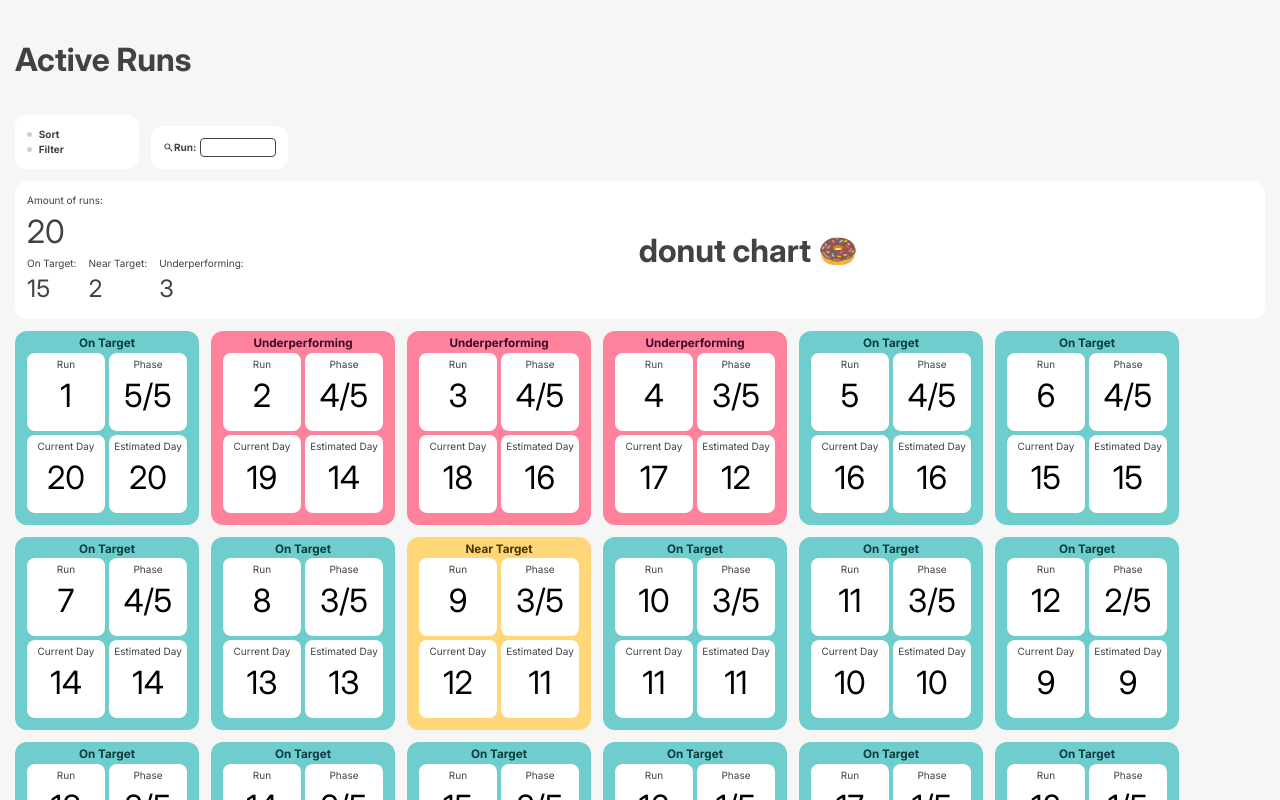
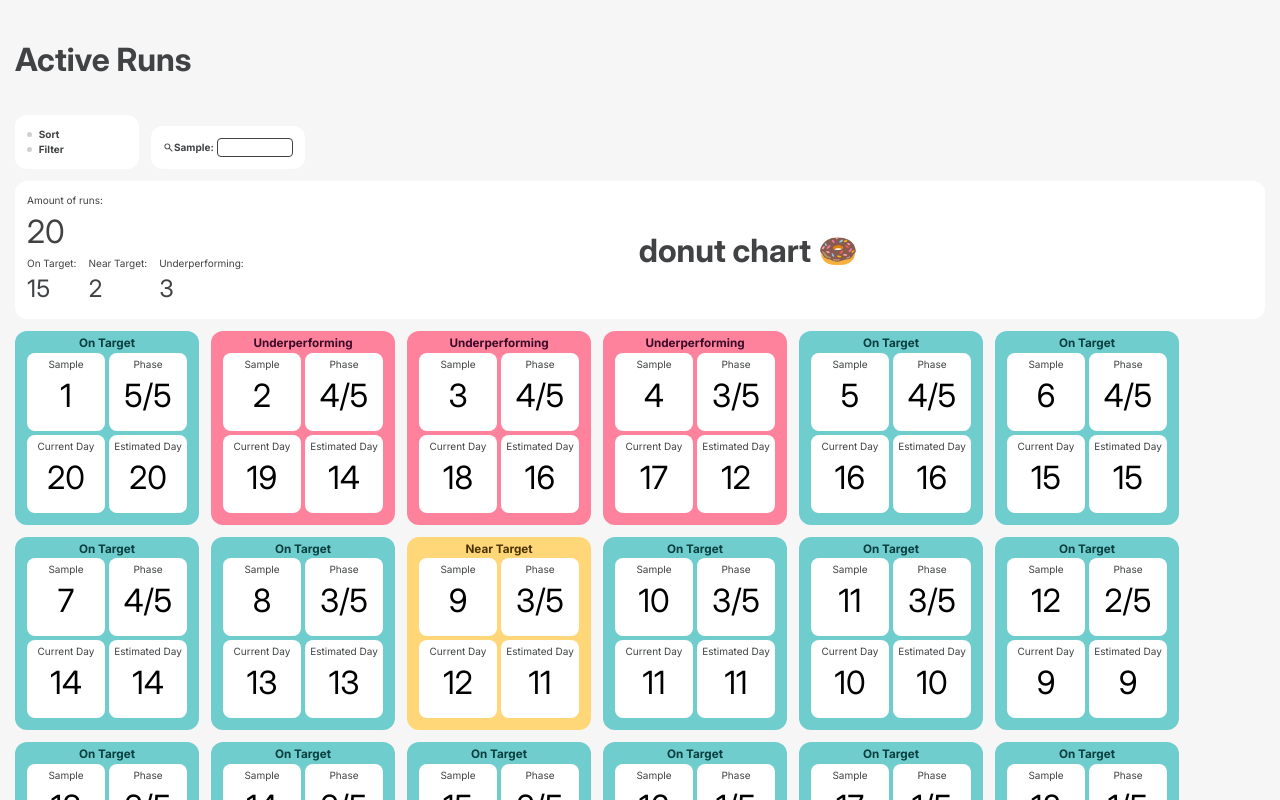
Before and after one commit to KoenMW/project-mycelium-fe, a Svelte app: page / in a window 1280 px wide. Built offline with nearby package versions, Linux system fonts and the light colour scheme.

Commit message:
fix: run to sample

```diff
--- a/src/components/Run.svelte
+++ b/src/components/Run.svelte
@@ -22,7 +22,7 @@
   <h3>{performance}</h3>
   <div class="detail-container">
     <div class="detail">
-      <span>Run</span>
+      <span>Sample</span>
       <span class="large">{run.index}</span>
     </div>
     <div class="detail">
--- a/src/views/Home.svelte
+++ b/src/views/Home.svelte
@@ -25,7 +25,7 @@
   <div class="controls">
     <SortAndFilter />
     <Search {onInput} validChars="0123456789">
-      <span class="run">Run: </span>
+      <span class="run">Sample: </span>
     </Search>
   </div>
   <RunOverview runs={displayRuns} />
```
